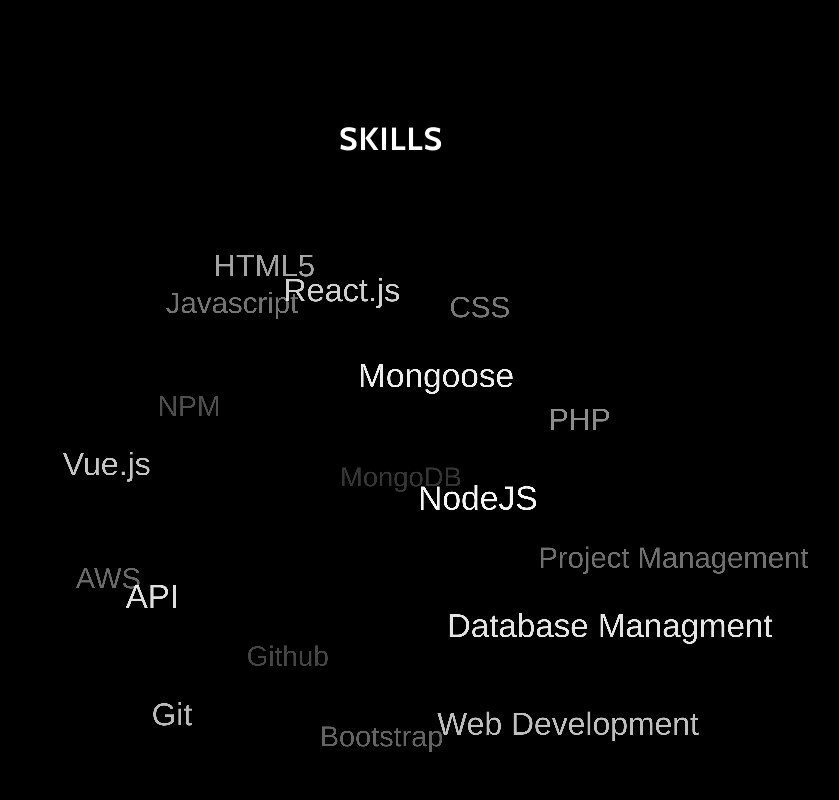
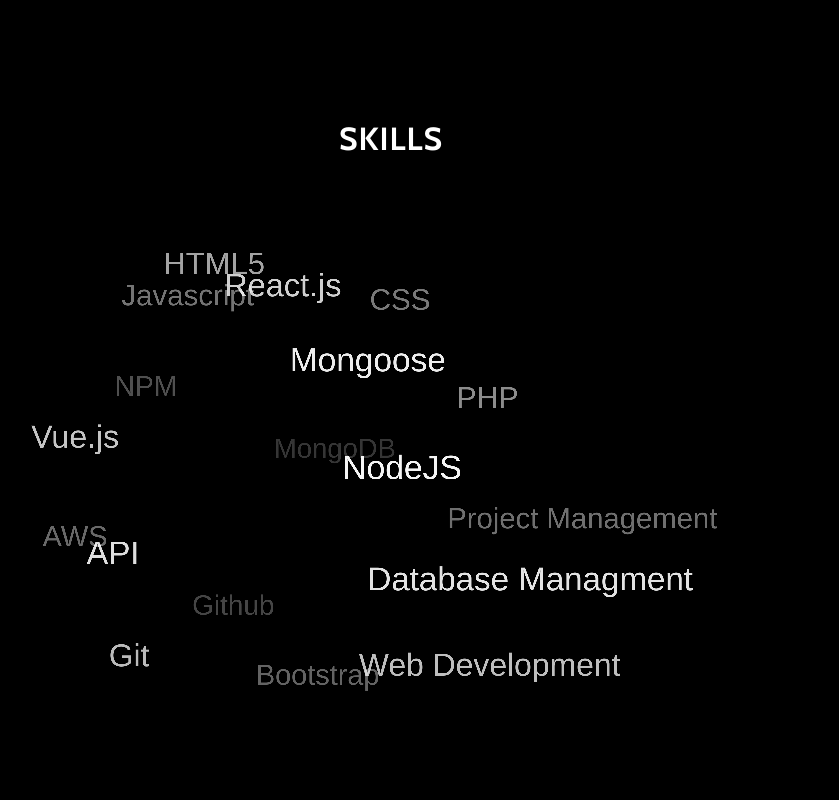
Before and after one commit to dgrant5316/old-portfolio, a plain HTML site: page Portfolio/index.html in a window 1280 px wide. Shown: the part 880-1680 px from the top of the page, without its empty margins (249-1088 px from the left). Drawn offline with nearby package versions, Linux system fonts and the light colour scheme; animation ran at ten frames a second.

Commit message:
update page

```diff
--- a/Portfolio/assets/js/transition.js
+++ b/Portfolio/assets/js/transition.js
@@ -8,7 +8,7 @@
       target = target.length ? target : $('[name=' + this.hash.slice(1) + ']');
       if (target.length) {
         $('html, body').animate({
-          scrollTop: (target.offset().top - 20)
+          scrollTop: (target.offset().top - 175)
         }, 1000, "easeInOutExpo");
         return false;
       }
@@ -23,20 +23,20 @@
   // Activate scrollspy to add active class to navbar items on scroll
   $('body').scrollspy({
     target: '#mainNav',
-    offset: 54
+    offset: 400
   });
 
-  // Collapse Navbar
-  // var navbarCollapse = function() {
-  //   if ($("#mainNav").offset().top > 100) {
-  //     $("#mainNav").addClass("navbar-shrink");
-  //   } else {
-  //     $("#mainNav").removeClass("navbar-shrink");
-  //   }
-  // };
-  // Collapse now if page is not at top
-  //navbarCollapse();
-  // Collapse the navbar when page is scrolled
+  //Collapse Navbar
+  var navbarCollapse = function() {
+    if ($("#mainNav").offset().top > 100) {
+      $("#mainNav").addClass("navbar-shrink");
+    } else {
+      $("#mainNav").removeClass("navbar-shrink");
+    }
+  };
+  //Collapse now if page is not at top
+  navbarCollapse();
+  //Collapse the navbar when page is scrolled
   $(window).scroll(navbarCollapse);
 
 })(jQuery); // End of use strict
--- a/Portfolio/assets/js/word.js
+++ b/Portfolio/assets/js/word.js
@@ -25,9 +25,9 @@
 function wordSphere(canvas, texts, counts, options) {
   const π = Math.PI; // happy math!
   const {
-    width = 1000,
-    height = 1000,
-    radius = 400,
+    width = 900,
+    height = 900,
+    radius = 350,
     padding = 50,
     fontSize = 44,
     tilt = 0,
--- a/Portfolio/index.html
+++ b/Portfolio/index.html
@@ -11,17 +11,14 @@
     <link rel="stylesheet" href="assets/fonts/font-awesome.min.css">
     <link rel="stylesheet" href="style.css">
 </head>
-
 <body id="page-top" style="scroll-snap-stop: always; scroll-snap-type: y mandatory;">
     <nav class="navbar navbar-light navbar-expand-md fixed-top" id="mainNav">
         <div class="container"><button data-toggle="collapse" class="navbar-toggler navbar-toggler-right" data-target="#navbarResponsive" type="button" aria-controls="navbarResponsive" aria-expanded="false" aria-label="Toggle navigation" value="Menu"><i class="fa fa-bars"></i></button>
-
                 <ul class="navbar-nav d-flex d-md-flex flex-row flex-fill ml-auto justify-content-md-center align-items-md-center">
                     <li class="nav-item nav-link js-scroll-trigger"><a class="nav-link active js-scroll-trigger" href="#about">About</a></li>
-                    <li class="nav-item nav-link js-scroll-trigger"><a class="nav-link js-scroll-trigger" href="#Skills">Skills</a></li>
+                    <li class="nav-item nav-link js-scroll-trigger"><a class="nav-link js-scroll-trigger" href="#Skillsref">Skills</a></li>
                     <li class="nav-item nav-link js-scroll-trigger"><a class="nav-link js-scroll-trigger" href="#Projects">Projects</a></li>
                 </ul>
-
         </div>
     </nav>
     <header class="masthead" style="filter: grayscale(100%);">
@@ -30,25 +27,17 @@
                 <div class="row">
                     <div class="col-lg-8 mx-auto">
                         <h1 class="brand-heading" style="font-size: 38px;">Hello My name is Dylan Grant</h1>
-                        <p class="intro-text">I am a website developer</p><a class="btn btn-link btn-circle" role="button" href="#about"><i class="fa fa-angle-double-down animated"></i></a>
+                        <p class="intro-text">I am a website developer</p><a class="btn btn-link btn-circle js-scroll-trigger" role="button" href="#Skillsref"><i class="fa fa-angle-double-down animated"></i></a>
                     </div>
                 </div>
             </div>
         </div>
     </header>
     <section class="text-center content-section" id="Skills">
-
-            <div class="row">
-                <div class="col-lg-8 mx-auto">
-                    <h2>Skills</h2>
+                    <h2 id="Skillsref">Skills</h2>
                     <canvas id="canvas"></canvas>
-                    </div>
-                    </div>
-
-        </div>
     </section>
     <section class="text-center download-section content-section" id="Projects" style="background-image:url('assets/img/downloads-bg.jpg');">
-        <
             <div class="col-lg-8 mx-auto">
                 <h1>Projects</h1>
                   </div>
@@ -64,7 +53,6 @@
                       <div class="carousel__face"><span>How IT Works</span></div>
                       <div class="carousel__face"><span>Woow</span></div>
                     </div>
-
         </div>
     </section>
     <section class="text-center content-section" id="contact">
```
